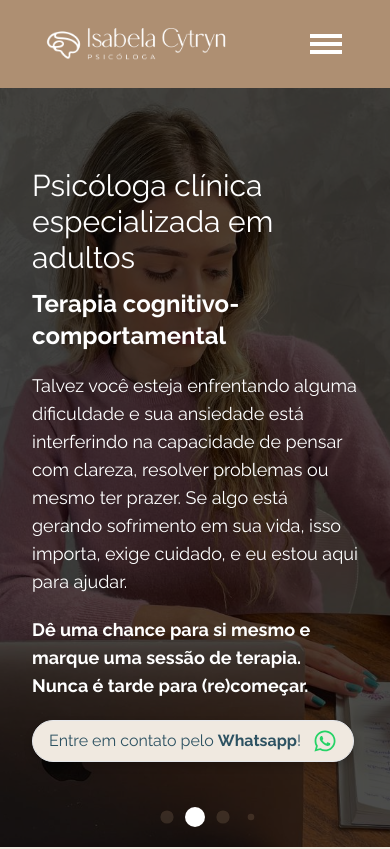
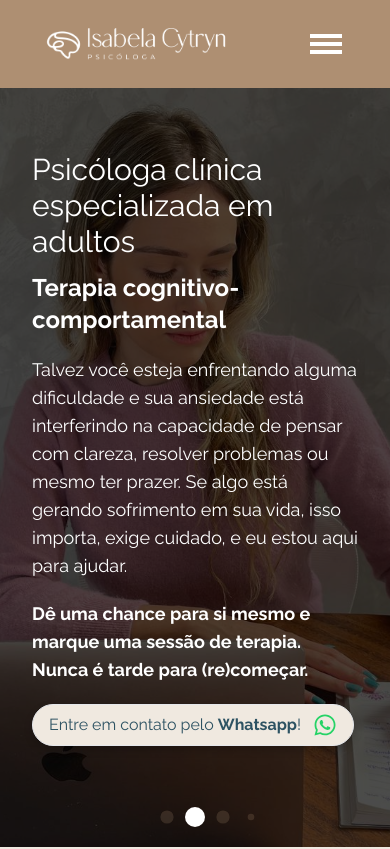
Before and after one commit to MarceloBxD/isacytryn, a Next.js app: page / in a window 390 px wide. Shown: the top 849 px of the page. Built offline with nearby package versions, Linux system fonts and the light colour scheme.

Commit message:
chore: Adjust top padding and container width for responsive layout in Presentation component

```diff
--- a/src/sections/Presentation/index.tsx
+++ b/src/sections/Presentation/index.tsx
@@ -68,7 +68,7 @@ const Presentation: React.FC = () => {
   return (
     <section id="apresentacao" className="relative h-screen w-screen">
       <SwiperComponent />
-      <div className="absolute inset-0 flex flex-col gap-5 pt-20 md:pt-40 justify-left container mx-auto z-10">
+      <div className="absolute inset-0 flex flex-col gap-5 pt-16 md:pt-40 justify-left container mx-auto z-10">
         <div className="flex relative flex-col items-left text-white gap-3">
           <motion.h1
             {...FADE_IN_BASIC_ANIMATION}
```
